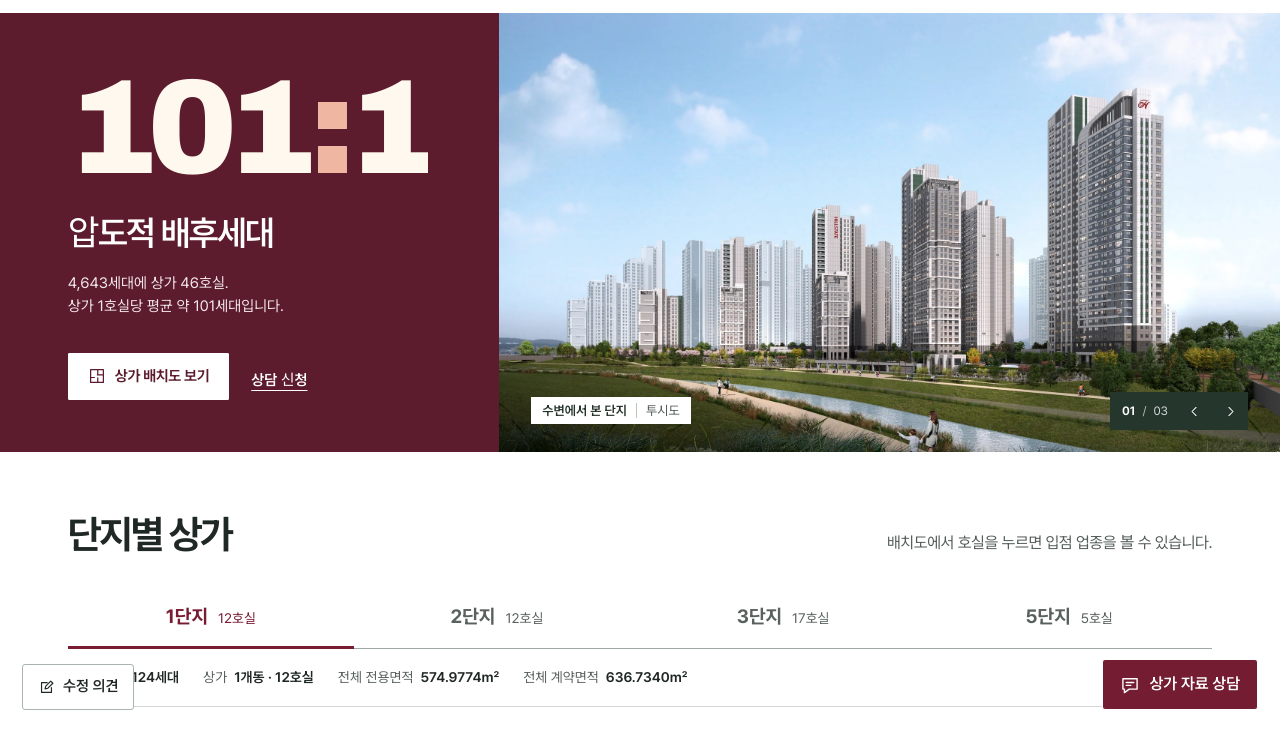
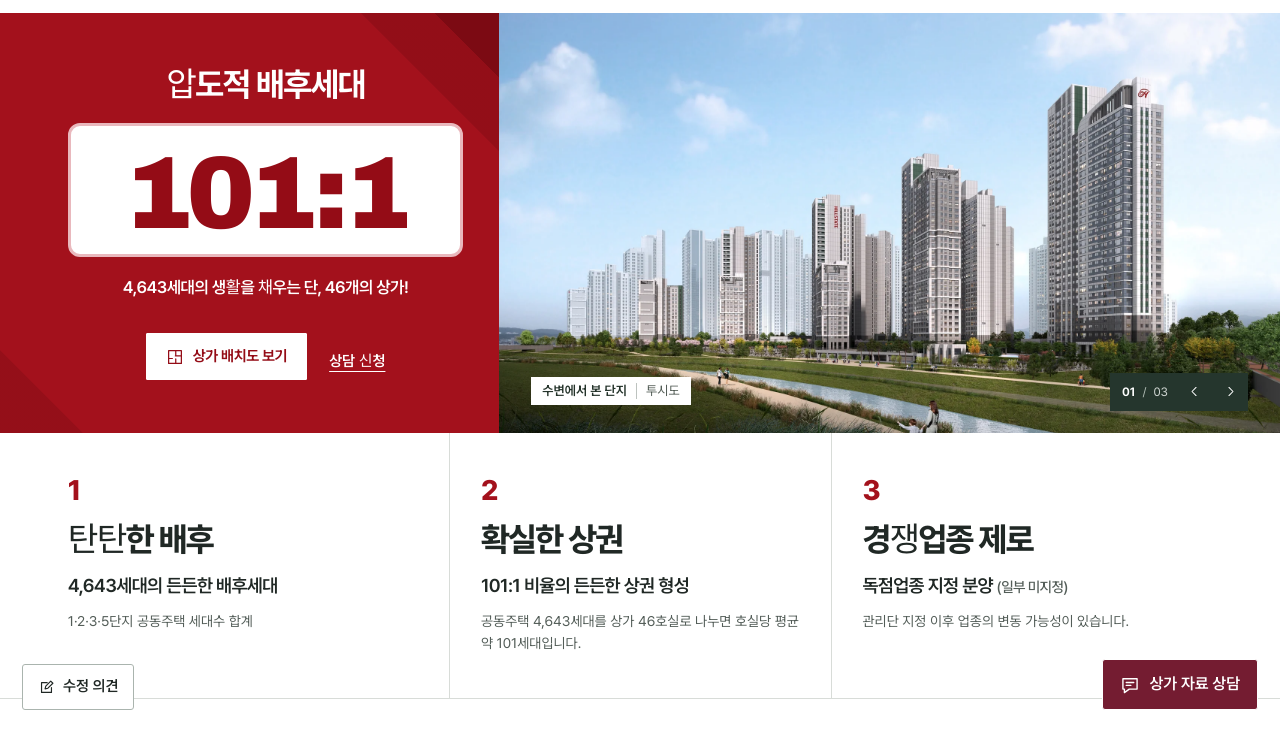
Before and after one commit to kkwon91/doan-riverpark-review, a plain HTML site: page index.html in a window 1280 px wide. Shown: the part 67-800 px from the top of the page. Drawn offline with Linux system fonts and the light colour scheme; no server answers.

Commit message:
101:1을 붉은 띠 디자인으로 바꾸고 프리미엄 4를 장점 세 가지로 교체
- 첫 화면: '압도적 배후세대' + 흰 상자 101:1 + '4,643세대의 생활을 채우는 단, 46개의 상가!'
- 첫 화면 아래: 탄탄한 배후 / 확실한 상권 / 경쟁업종 제로 (기존 '단지 내 상가 프리미엄 4' 삭제)

Co-Authored-By: Claude Opus 5.5 <noreply@anthropic.com>

```diff
--- a/index.html
+++ b/index.html
@@ -9,7 +9,7 @@
   <link rel="icon" type="image/png" href="assets/site/mark.png">
   <link rel="preload" href="assets/site/doan-sans.woff2" as="font" type="font/woff2" crossorigin>
   <title>힐스테이트 도안리버파크 | 단지 내 상가</title>
-  <link rel="stylesheet" href="site.css?v=5786805967">
+  <link rel="stylesheet" href="site.css?v=128530dfdb">
   <link rel="stylesheet" href="unit-guide.css?v=033dc091f7">
   <link rel="stylesheet" href="district-guide.css?v=f8fbc69ec7">
   <link rel="stylesheet" href="feedback.css?v=a20be96777">
@@ -71,8 +71,8 @@
   <main id="main">
     <section class="hero" aria-label="힐스테이트 도안리버파크 단지 내 상가 분양 안내">
       <div class="hero-copy">
-        <h1 class="ratio-heading"><span class="sr-only">힐스테이트 도안리버파크 단지 내 상가 </span><span class="ratio-number">101<span class="ratio-colon">:</span>1</span><span class="ratio-title">압도적 배후세대</span></h1>
-        <p class="ratio-detail">4,643세대에 상가 46호실.<br>상가 1호실당 평균 약 101세대입니다.</p>
+        <h1 class="ratio-heading"><span class="sr-only">힐스테이트 도안리버파크 단지 내 상가 </span><span class="ratio-title">압도적 배후세대</span><span class="ratio-box"><span class="ratio-number">101<span class="ratio-colon">:</span>1</span></span></h1>
+        <p class="ratio-detail">4,643세대의 생활을 채우는 단, 46개의 상가!</p>
         <div class="inquiry-hero-actions">
           <a class="hero-action" href="#units"><svg class="ico"><use href="#i-plan"/></svg>상가 배치도 보기</a>
           <a class="inquiry-hero-link" href="#inquiry">상담 신청</a>
@@ -90,6 +90,17 @@
           <button type="button" class="icon-btn" id="hero-next" aria-label="다음 전경"><svg class="ico"><use href="#i-next"/></svg></button>
         </div>
       </figure>
+    </section>
+
+    <section id="premium" class="strengths" aria-labelledby="premium-title">
+      <div class="inner">
+        <h2 id="premium-title" class="sr-only">단지 내 상가의 세 가지 장점</h2>
+        <ol class="strength-list">
+          <li><span class="strength-no" aria-hidden="true">1</span><h3>탄탄한 배후</h3><p class="strength-lead">4,643세대의 든든한 배후세대</p><p class="strength-note">1·2·3·5단지 공동주택 세대수 합계</p></li>
+          <li><span class="strength-no" aria-hidden="true">2</span><h3>확실한 상권</h3><p class="strength-lead">101:1 비율의 든든한 상권 형성</p><p class="strength-note">공동주택 4,643세대를 상가 46호실로 나누면 호실당 평균 약 101세대입니다.</p></li>
+          <li><span class="strength-no" aria-hidden="true">3</span><h3>경쟁업종 제로</h3><p class="strength-lead">독점업종 지정 분양<span class="strength-sub">(일부 미지정)</span></p><p class="strength-note">관리단 지정 이후 업종의 변동 가능성이 있습니다.</p></li>
+        </ol>
+      </div>
     </section>
 
     <div class="inner">
@@ -144,13 +155,6 @@
 
     <section id="resources" class="inner site-section" aria-labelledby="resources-title">
       <div class="section-head"><h2 id="resources-title">단지 자료</h2><a class="leaflet-link" href="https://kkwon91.github.io/doan-riverpark-review/assets/site/retail-leaflet.pdf" target="_blank" rel="noopener">상가 리플렛 보기 (PDF)</a></div>
-      <section id="premium" class="premium-list" aria-labelledby="premium-title">
-        <h3 id="premium-title">단지 내 상가 프리미엄 4</h3>
-        <dl><div><dt>4,643세대의 배후단지</dt><dd>1·2·3·5단지 공동주택 세대수 합계</dd></div>
-        <div><dt>네 단지에 나뉜 46호실</dt><dd>1·2단지 각 12호실, 3단지 17호실, 5단지 5호실</dd></div>
-        <div><dt>전용면적 약 31~92㎡</dt><dd>가장 작은 호실 31.2235㎡, 가장 큰 호실 92.3032㎡</dd></div>
-        <div><dt>호실별로 확인하는 업종</dt><dd>편의점·카페·베이커리 등 업종이 정해진 곳과 아직 정해지지 않은 곳이 있습니다.</dd></div></dl>
-      </section>
       <div class="reference-layout">
         <div class="reference-choices" role="group" aria-label="단지 자료 선택">
           <button type="button" class="ref-choice active" data-resource="aerial" aria-pressed="true"><span>단지 조감도</span><svg class="ico"><use href="#i-next"/></svg></button>
--- a/site.css
+++ b/site.css
@@ -119,12 +119,6 @@ button[hidden], [hidden] { display: none !important; }
 
 .reference-layout { display: grid; grid-template-columns: minmax(220px,.53fr) 1.47fr; gap: clamp(24px,4.5vw,78px); }
 .leaflet-link { color:var(--wine); text-decoration:underline; text-underline-offset:4px; }
-.premium-list { margin:0 0 2.5rem; scroll-margin-top:90px; }
-.premium-list h3 { font-size:1.35rem; margin:0 0 .8rem; }
-.premium-list dl { display:grid; grid-template-columns:repeat(auto-fit,minmax(min(100%,225px),1fr)); margin:0; gap:1.25rem; }
-.premium-list dl div { border-top:1px solid var(--line); padding-top:.8rem; }
-.premium-list dt { font-weight:650; }
-.premium-list dd { margin:.35rem 0 0; color:var(--muted); font-size:.92rem; }
 .reference-choices { border-top: 2px solid var(--ink); align-self: start; }
 .ref-choice { display: flex; justify-content: space-between; align-items: center; width: 100%; padding: 19px 4px; text-align: left; border: 0; border-bottom: 1px solid var(--line); background: white; font-size: clamp(18px,1.55vw,23px); letter-spacing: -.045em; }
 .ref-choice .ico { width: 16px; height: 16px; opacity: .35; }
@@ -302,11 +296,23 @@ dialog::backdrop { background: rgba(20,30,25,.38); }
   .identity-name { padding-left: 7px; }
 }
 
-.hero h1.ratio-heading { display:grid; justify-items:start; gap:clamp(16px,1.5vw,24px); }
+/* 첫 화면: 붉은 띠 + 흰 상자 101:1 (11-24 성준석 부장 요청, 판촉물 띠 디자인 기준) */
+.hero-copy {
+  container-type:inline-size;
+  align-items:stretch;
+  background-color:#a3111c;
+  background-image:
+    linear-gradient(225deg, #7c0a13 0 7%, transparent 7.05%),
+    linear-gradient(225deg, rgba(60,0,6,.16) 0 15%, transparent 15.05%),
+    linear-gradient(45deg, rgba(60,0,6,.14) 0 9%, transparent 9.05%);
+}
+.hero h1.ratio-heading { display:grid; justify-items:stretch; text-align:center; gap:clamp(14px,1.4vw,22px); }
 @font-face { font-family:"Archivo Black"; src:url("assets/site/ratio-figures.woff2") format("woff2"); font-style:normal; font-weight:400; font-display:swap; }
-.hero-copy { container-type:inline-size; }
-.ratio-number { display:block; font-family:"Archivo Black",Arial,sans-serif; font-size:clamp(72px,34cqi,188px); font-weight:400; line-height:.95; letter-spacing:-.075em; color:#fff8ef; white-space:nowrap; }
-.ratio-colon { color:#efb7a1; padding-inline:.025em; }
+.ratio-box { display:block; background:#fff; border:3px solid #e9b8bd; border-radius:12px; padding:.14em .2em .1em; font-size:clamp(72px,26cqi,168px); line-height:1; }
+.ratio-number { display:inline-block; font-family:"Archivo Black",Arial,sans-serif; font-size:1em; font-weight:400; line-height:.95; letter-spacing:-.06em; color:#940c16; white-space:nowrap; }
+.ratio-colon { color:inherit; padding-inline:.025em; }
+.hero .inquiry-hero-actions { justify-content:center; }
+.hero-copy .hero-action { color:#940c16; }
 @media (prefers-reduced-motion:no-preference) {
   .ratio-number { animation:ratio-arrive .5s cubic-bezier(.19,.72,.28,1) both; }
   @keyframes ratio-arrive { from { opacity:.6; transform:translateY(.07em); } to { opacity:1; transform:translateY(0); } }
@@ -314,7 +320,7 @@ dialog::backdrop { background: rgba(20,30,25,.38); }
 @media screen and (prefers-reduced-motion:no-preference) and (forced-colors:none) {
   @supports ((background-clip:text) or (-webkit-background-clip:text)) {
     .ratio-number {
-      background-image:linear-gradient(110deg, #fff8ef 40%, #ffe0a7 45%, #fff 49%, #fff 51%, #ffdfa5 54%, #fff8ef 60%);
+      background-image:linear-gradient(110deg, #940c16 40%, #c8303b 45%, #f27a82 49%, #f27a82 51%, #c8303b 55%, #940c16 60%);
       background-size:300% 100%;
       background-repeat:no-repeat;
       -webkit-background-clip:text;
@@ -328,5 +334,25 @@ dialog::backdrop { background: rgba(20,30,25,.38); }
     }
   }
 }
-.ratio-title { font-size:clamp(27px,2.7vw,46px); line-height:1.2; font-weight:590; letter-spacing:-.05em; }
-.ratio-detail { margin-top:clamp(12px,1.4vw,22px); color:#f3e7ea; font-size:clamp(15px,1.15vw,19px); line-height:1.55; }
+.ratio-title { font-size:clamp(26px,2.6vw,44px); line-height:1.2; font-weight:700; letter-spacing:-.045em; color:#fff; }
+.ratio-detail { margin-top:clamp(14px,1.4vw,22px); color:#fff; font-size:clamp(16px,1.3vw,22px); line-height:1.45; font-weight:600; letter-spacing:-.03em; text-align:center; text-wrap:balance; word-break:keep-all; }
+
+/* 장점 3가지 (프리미엄 4 대체) */
+.strengths { border-bottom:1px solid var(--line); scroll-margin-top:80px; }
+.strength-list { list-style:none; margin:0; padding:0; display:grid; grid-template-columns:repeat(3,minmax(0,1fr)); }
+.strength-list li { padding:clamp(30px,3.4vw,54px) clamp(18px,2.4vw,40px); word-break:keep-all; }
+.strength-list li + li { border-left:1px solid var(--line); }
+.strength-list li:first-child { padding-left:0; }
+.strength-list li:last-child { padding-right:0; }
+.strength-no { display:block; font-size:clamp(26px,2.2vw,36px); font-weight:800; font-variant-numeric:lining-nums; line-height:1; color:#a3111c; margin-bottom:clamp(12px,1.2vw,18px); }
+.strength-list h3 { font-size:clamp(28px,2.6vw,42px); line-height:1.18; font-weight:750; letter-spacing:-.05em; color:var(--ink); }
+.strength-lead { margin-top:clamp(10px,1vw,14px); font-size:clamp(18px,1.45vw,23px); line-height:1.45; font-weight:600; letter-spacing:-.035em; color:var(--ink); }
+.strength-sub { font-size:.78em; font-weight:500; color:var(--muted); margin-left:.25em; white-space:nowrap; }
+.strength-note { margin-top:12px; font-size:14px; line-height:1.55; color:var(--muted); }
+@media (max-width: 800px) {
+  .strength-list { grid-template-columns:1fr; }
+  .strength-list li, .strength-list li:first-child, .strength-list li:last-child { padding:26px 0; }
+  .strength-list li + li { border-left:0; border-top:1px solid var(--line); }
+  .strength-list h3 { font-size:28px; }
+  .strength-lead { font-size:18px; }
+}
```
